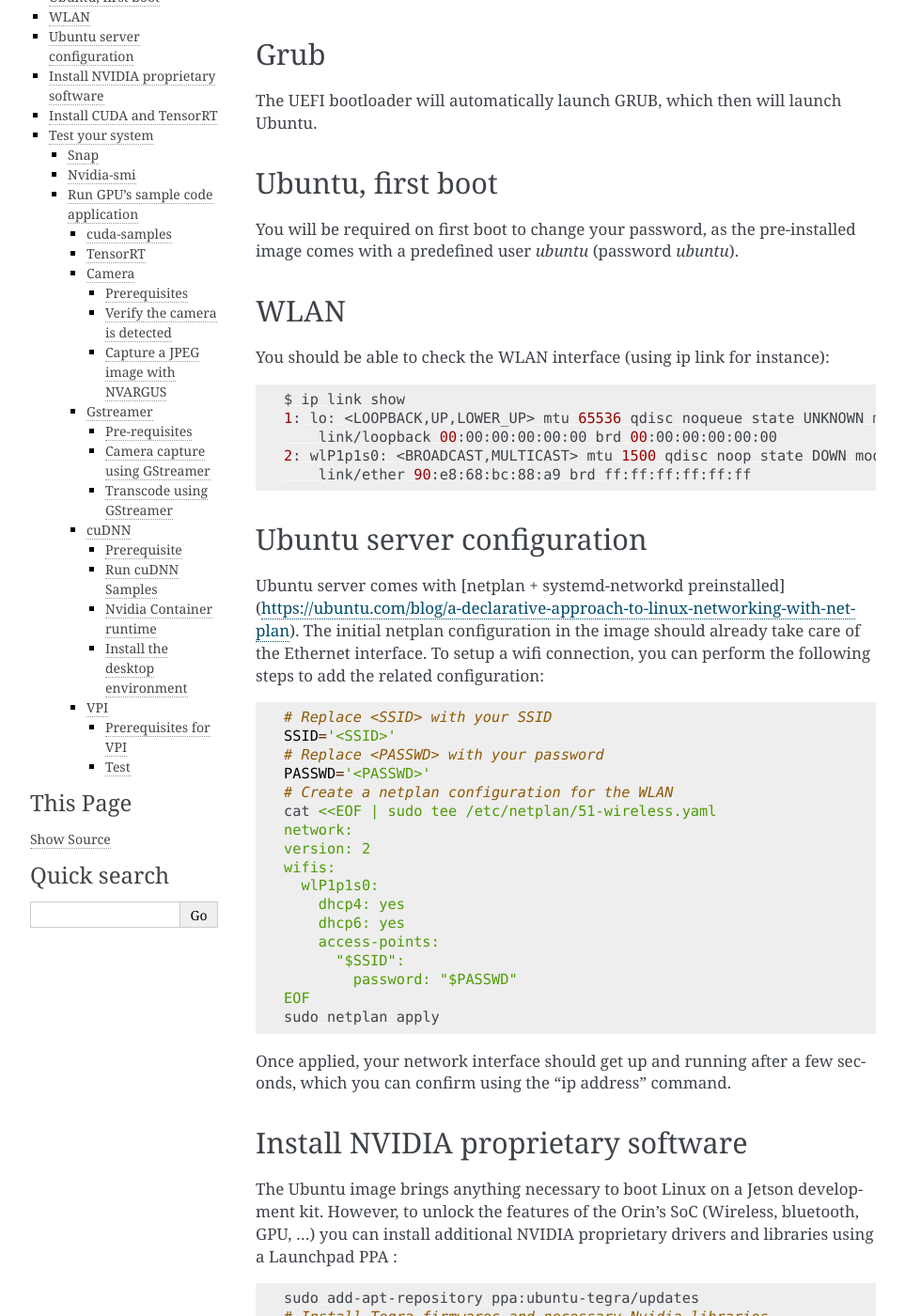
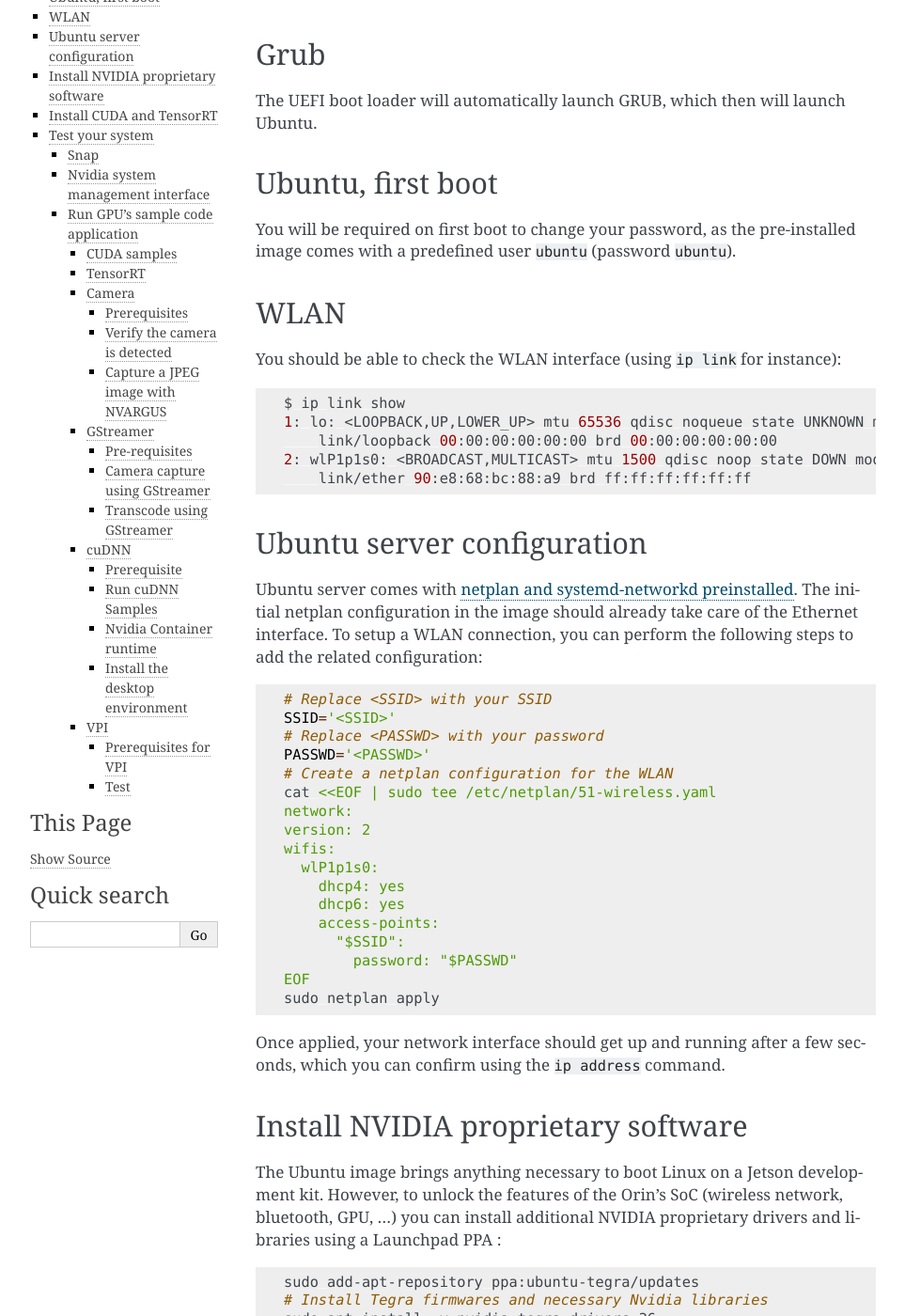
Before and after one commit to canonical/ubuntu-for-jetson, a Sphinx documentation site: the page built from docs/classic/installation-jammy.rst, in a window 1280 px wide and 1400 px high, scrolled down 192 px. Shown: the whole window at 94% size, without its empty margins (148-1111 px from the left). Built offline with Sphinx 7.4.7, drawn with Linux system fonts in a browser that asks for light colours; some of the changed text lies outside the part shown.

Commit message:
fix spelling

```diff
--- a/docs/classic/installation-jammy.rst
+++ b/docs/classic/installation-jammy.rst
@@ -7,17 +7,17 @@
 Grub
 ====
 
-The UEFI bootloader will automatically launch GRUB, which then will launch Ubuntu.
+The UEFI boot loader will automatically launch GRUB, which then will launch Ubuntu.
 
 Ubuntu, first boot
 ==================
 
-You will be required on first boot to change your password, as the pre-installed image comes with a predefined user *ubuntu* (password *ubuntu*).
+You will be required on first boot to change your password, as the pre-installed image comes with a predefined user ``ubuntu`` (password ``ubuntu``).
 
 WLAN
 ====
 
-You should be able to check the WLAN interface (using ip link for instance):
+You should be able to check the WLAN interface (using ``ip link`` for instance):
 
 .. code-block:: bash
 
@@ -31,7 +31,7 @@
 Ubuntu server configuration
 ===========================
 
-Ubuntu server comes with [netplan \+ systemd-networkd preinstalled](https://ubuntu.com/blog/a-declarative-approach-to-linux-networking-with-netplan). The initial netplan configuration in the image should already take care of the Ethernet interface. To setup a wifi connection, you can perform the following steps to add the related configuration:
+Ubuntu server comes with `netplan and systemd-networkd preinstalled`_. The initial netplan configuration in the image should already take care of the Ethernet interface. To setup a WLAN connection, you can perform the following steps to add the related configuration:
 
 .. code-block:: bash
 
@@ -53,12 +53,14 @@
     EOF
     sudo netplan apply
 
-Once applied, your network interface should get up and running after a few seconds, which you can confirm using the “ip address” command.
+Once applied, your network interface should get up and running after a few seconds, which you can confirm using the ``ip address`` command.
+
+.. _netplan and systemd-networkd preinstalled: https://ubuntu.com/blog/a-declarative-approach-to-linux-networking-with-netplan
 
 Install NVIDIA proprietary software
 ===================================
 
-The Ubuntu image brings anything necessary to boot Linux on a Jetson development kit. However, to unlock the features of the Orin’s SoC (Wireless, bluetooth, GPU, …) you can install additional NVIDIA proprietary drivers and libraries using a Launchpad PPA :
+The Ubuntu image brings anything necessary to boot Linux on a Jetson development kit. However, to unlock the features of the Orin’s SoC (wireless network, bluetooth, GPU, …) you can install additional NVIDIA proprietary drivers and libraries using a Launchpad PPA :
 
 .. code-block:: bash
 
@@ -107,19 +109,19 @@
 `![][image4]`
 
 
-Nvidia-smi
-----------
+Nvidia system management interface
+----------------------------------
 
-Nvidia-smi can be used to display GPU related information.
+``nvidia-smi`` can be used to display GPU related information.
 ![][image5]
 
-Run GPU’s sample code application
+Run GPU's sample code application
 ---------------------------------
 
-cuda-samples
+CUDA samples
 ^^^^^^^^^^^^
 
-You can build and run [cuda-samples](https://github.com/NVIDIA/cuda-samples/tree/master) test applications. You can start with “deviceQuery”, but you can also build and try many others.
+You can build and run `CUDA sample`_ applications. You can start with ``deviceQuery``, but you can also build and try many others.
 
 .. code-block:: bash
 
@@ -237,7 +241,7 @@
             /dev/video0
 
 
-You should then be able to [detect it via the NVARGUS daemon](https://docs.nvidia.com/jetson/archives/r36.4.3/DeveloperGuide/SD/TestPlanValidation.html#verifying-imx274-camera-sensor) (in this example, the ‘sensor-id’ is ‘0’):
+You should then be able to `detect it via the NVARGUS daemon <NVIDIA test plan imx274 verification step>`_ (in this example, the ``sensor-id`` is ``0``):
 
 .. code-block::
 
@@ -265,13 +272,13 @@
     nvargus_nvraw --c 0 --format jpg --file ${HOME}/frame-cam0.jpg
 
 
-Gstreamer
+GStreamer
 ^^^^^^^^^
 
 Pre-requisites
 """"""""""""""
 
-Make sure to install the necessary gstreamer packages
+Make sure to install the necessary GStreamer packages
 
 .. code-block:: bash
 
```
Also changed, not shown: other parts of docs/classic/installation-jammy.rst (+16 -6 lines), docs/.custom_wordlist.txt (+18 -0 lines).
